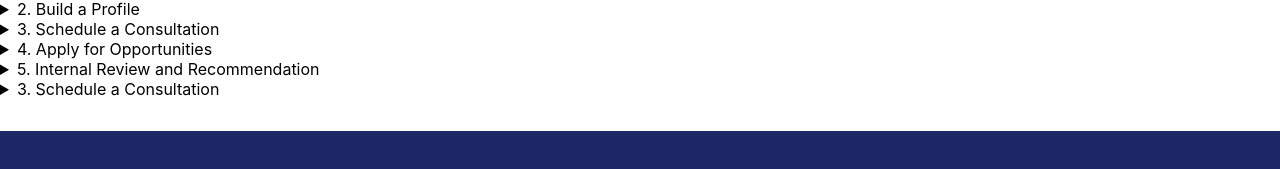
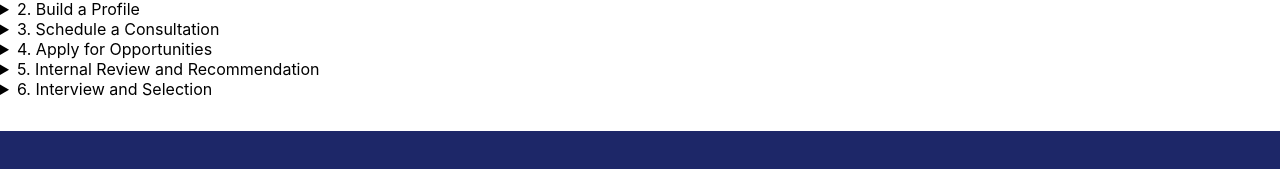
Before and after one commit to vishalicious213/p4p-option-1, a React (Create React App) app: page / in a window 1280 px wide. Shown: the part 2561-2730 px from the top of the page. Built offline with nearby package versions, Linux system fonts and the light colour scheme.

Commit message:
adding text to Process.js

```diff
--- a/src/components/Process.js
+++ b/src/components/Process.js
@@ -27,8 +27,9 @@ function Process() {
             </details>
 
             <details>
-                <summary>3. Schedule a Consultation</summary>
-                <p></p>
+                <summary>6. Interview and Selection</summary>
+                <p>There may be multiple interviews depending on the organization’s hiring practices. Once interviews are complete, Baltimore Corps will notify you of the status of your application. If you are selected as the top candidate, an offer will be made by the organization.</p>
+                <p>Throughout the process, the Baltimore Corps team is available to help answer questions, support with developing your Profile, and assist with interviewing. We know applying for jobs is complicated and stressful so let us know how we can be here for you.</p>
             </details>
         </section>
     )
```
